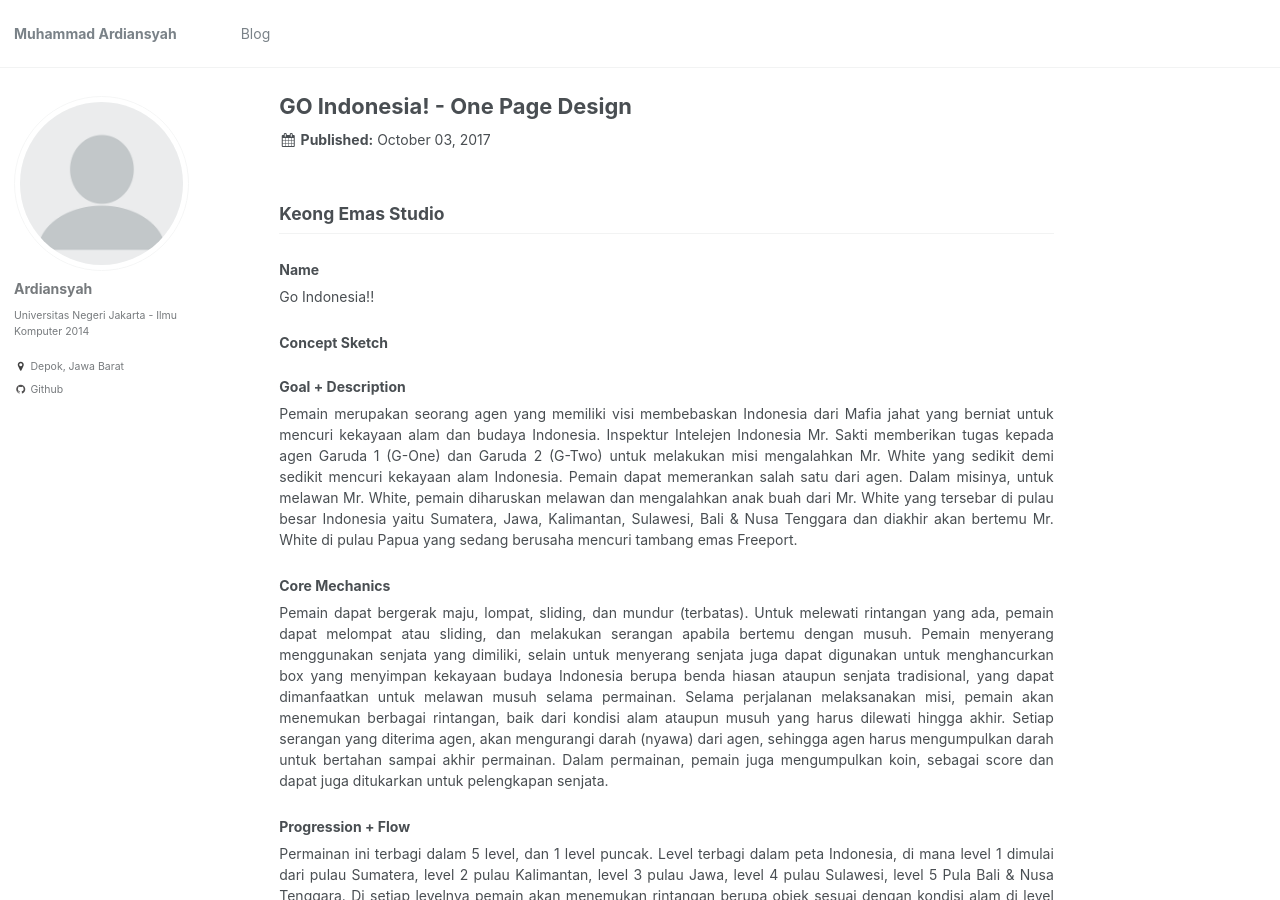
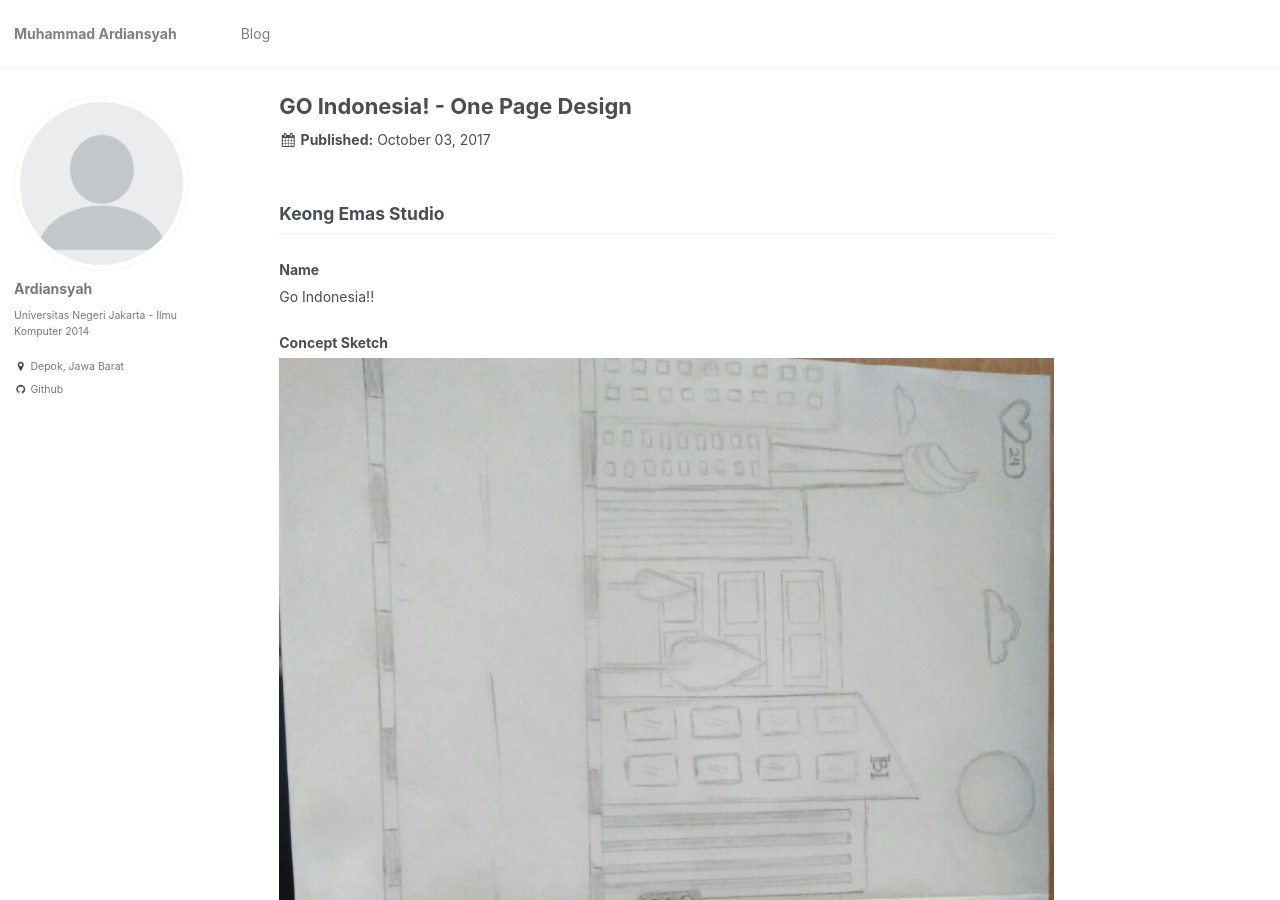
Before and after one commit to ardiansyah97/ardiansyah97.github.io, a Jekyll site: the page built from _blog/one-page-design.md, in a window 1280 px wide and 900 px high. Built offline with Jekyll 4.4.1, drawn with Linux system fonts in a browser that asks for light colours.

Commit message:
update concept sketch image

```diff
--- a/_blog/one-page-design.md
+++ b/_blog/one-page-design.md
@@ -13,6 +13,9 @@ collection: blog
 		</p>
 
 <h3>Concept Sketch</h3>
+	<p align="justify">
+		<img src="/images/concept_sketch.jpeg" width="800px" height="500px">
+	</p>
 
 <h3>Goal + Description</h3>
 		<p align="justify">
```
Also changed, not shown: images/concept_sketch.jpeg (added).
